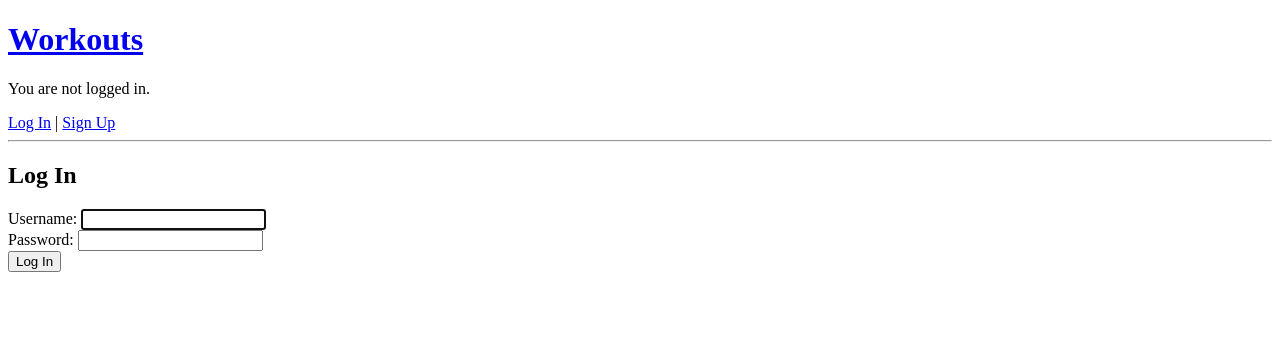
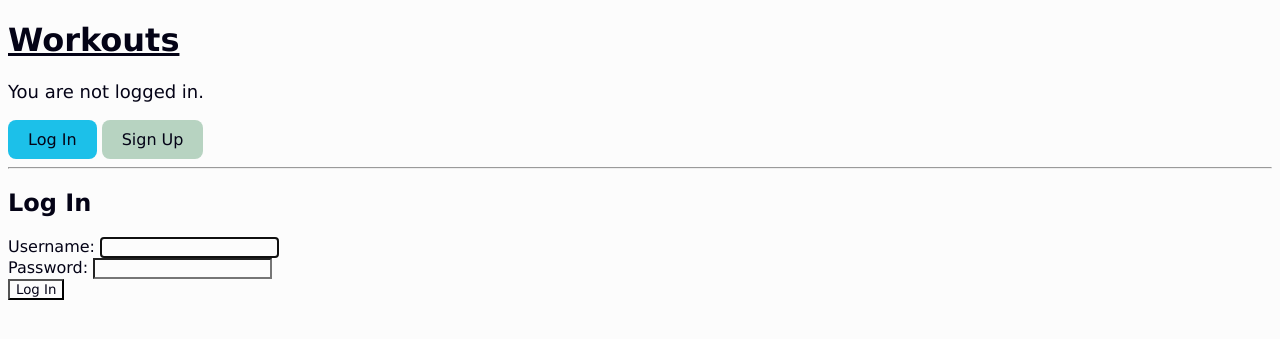
Before and after one commit to niallsiow/workout_tracker, a Django app: a page that uses templates/base.html in a window 1280 px wide. Shown: the top 339 px of the page. Run offline with Django 5.2, Linux system fonts and the light colour scheme; parts of the project's set-up code (start-up, migrations or seed data) failed here and were passed over.

Commit message:
Small style update to fonts and some buttons

```diff
--- a/django_project/settings.py
+++ b/django_project/settings.py
@@ -120,7 +120,7 @@ USE_TZ = True
 # https://docs.djangoproject.com/en/5.0/howto/static-files/
 
 STATIC_URL = "static/"
-STATICFILES_DIR = [BASE_DIR / "static"]
+STATICFILES_DIRS = [BASE_DIR / "static"]
 STATIC_ROOT = BASE_DIR / "staticfiles"
 STORAGES = {
     "default": {
--- /dev/null
+++ b/static/css/styles.css
@@ -0,0 +1,53 @@
+:root {
+    --text: #040316;
+    --background: #FCFCFC;
+    --primary: #1CC0E9;
+    --secondary: #B7D3C1;
+}
+
+* {
+    font-family: Verdana, Geneva, Tahoma, sans-serif;
+    color: var(--text);
+    background-color: var(--background);
+}
+
+p {
+    font-size: 18px;
+}
+
+.heading {
+    font-size: 32px;
+}
+
+.primary-link-button {
+    display: inline-block;
+    border: none;
+    background-color: var(--primary);
+    text-decoration: none;
+    padding: 10px 20px;
+    border-radius: 8px;
+}
+
+.primary-link-button:hover {
+    background-color: rgb(70, 200, 230);
+}
+
+.primary-link-button:active {
+    background-color: rgb(90, 220, 250);
+}
+
+.secondary-link-button {
+    display: inline-block;
+    background-color: var(--secondary);
+    text-decoration: none;
+    padding: 10px 20px;
+    border-radius: 8px;
+}
+
+.secondary-link-button:hover {
+    background-color: rgb(70, 200, 230);
+}
+
+.secondary-link-button:active {
+    background-color: rgb(90, 220, 250);
+}
--- a/templates/base.html
+++ b/templates/base.html
@@ -1,13 +1,16 @@
 {% load static %}
+
 <!DOCTYPE html>
 <html>
   <head>
     <meta charset="utf-8">
+    <meta name="viewport" content="width=device-width, initial-scale=1.0" />
     <title>Workout Tracker</title>
+    <link rel="stylesheet" href="{% static 'css/styles.css' %}">
   </head>
 
   <body>
-    <a href="{% url 'home' %}"><h1>Workouts</h1></a>
+    <a href="{% url 'home' %}"><h1 class="heading">Workouts</h1></a>
     {% if user.is_authenticated %}
       <p>Hi {{ user.username }}</p>
 
@@ -23,8 +26,8 @@
 
       {% else %}
         <p>You are not logged in.</p>
-        <a href="{% url 'login' %}">Log In</a> |
-        <a href="{% url 'signup' %}">Sign Up</a>
+        <a href="{% url 'login' %}" class="primary-link-button">Log In</a>
+        <a href="{% url 'signup' %}" class="secondary-link-button">Sign Up</a>
       {% endif %}
 
       <br>
--- a/templates/session_detail.html
+++ b/templates/session_detail.html
@@ -23,10 +23,9 @@
     <div>
       <h3><a href="{% url 'workout_detail' workout.pk %}">{{ workout.exercise }}, {{ workout.get_working_weight }} - {{ workout.get_sets }}</a></h3>
 
-
-
       {% if workout.get_previous_workout %}
-        <h4>Previous Workout: {{ workout.get_previous_workout.get_working_weight }} - {{ workout.get_previous_workout.get_sets }} ({{ workout.get_previous_workout.get_next_workout_choices }})</h4>
+        <h4>Previous Workout: {{ workout.get_previous_workout.get_working_weight }} - {{ workout.get_previous_workout.get_sets }}
+          {{ workout.get_previous_workout.get_next_workout_choices }}</h4>
       {% else %}
         <h4>No Previous Workout</h4>
       {% endif %}
--- a/templates/set_new.html
+++ b/templates/set_new.html
@@ -5,7 +5,7 @@
   <form action="" method="post">
     {% csrf_token %}
     {{ form }}
-    <button type="submit">Save</button>
+    <button type="submit" class="primary-link-button">Save</button>
   </form>
 
 {% endblock %}
```
Also changed, not shown: workouts/models.py (+16 -4 lines).
